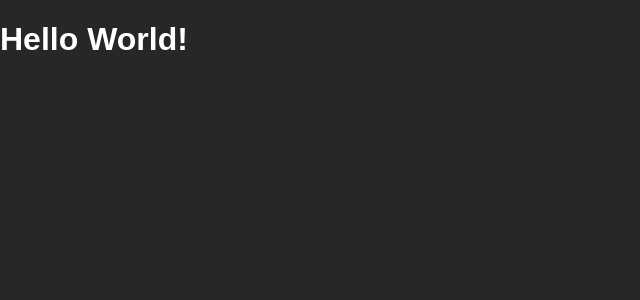
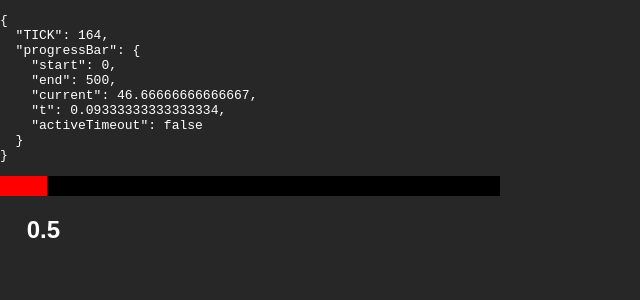
Before and after one commit to Vandesm14/saturn, a React (Vite) app: page / in a window 1280 px wide. Shown: the top 300 px of the page, without its empty margins (0-640 px from the left). Built offline with nearby package versions, Linux system fonts and the light colour scheme.

Commit message:
migrate to zustand

```diff
--- a/package.json
+++ b/package.json
@@ -14,8 +14,10 @@
   "dependencies": {
     "@typescript-eslint/eslint-plugin": "^5.54.1",
     "@typescript-eslint/parser": "^5.54.1",
+    "fast-deep-equal": "^3.1.3",
     "react": "^18.2.0",
-    "react-dom": "^18.2.0"
+    "react-dom": "^18.2.0",
+    "zustand": "^4.3.6"
   },
   "devDependencies": {
     "@types/react": "^18.0.17",
--- a/src/App.tsx
+++ b/src/App.tsx
@@ -1,7 +1,47 @@
 import { createRoot } from 'react-dom/client';
+import React from 'react';
+import { useGame } from './hooks/useGame';
+import { shallow } from 'zustand/shallow';
 
 function App() {
-  return <h1>Hello World!</h1>;
+  const { runTick, state } = useGame();
+
+  React.useEffect(() => {
+    setInterval(() => {
+      runTick();
+    }, 1000 / 30);
+  }, []);
+
+  return (
+    <>
+      <pre>
+        <code>{JSON.stringify(state, null, 2)}</code>
+      </pre>
+      <div
+        style={{
+          width: `${state.progressBar.end}px`,
+          height: '20px',
+          backgroundColor: 'black',
+        }}
+      >
+        <div
+          style={{
+            width: `${state.progressBar.current}px`,
+            height: '20px',
+            backgroundColor: 'red',
+          }}
+        ></div>
+      </div>
+      <h2
+        style={{
+          position: 'absolute',
+          left: `${state.progressBar.current - 20}px`,
+        }}
+      >
+        {(state.progressBar.current / 100).toFixed(1)}
+      </h2>
+    </>
+  );
 }
 
 createRoot(document.getElementById('root')!).render(<App />);
--- a/src/engine/run.ts
+++ b/src/engine/run.ts
@@ -1,6 +1,6 @@
-import { equal } from 'https://deno.land/x/equal@v1.5.0/mod.ts';
-import { applyPartialDiff } from '../utils.ts';
-import { createSystem, System } from './system.ts';
+import equal from 'fast-deep-equal';
+import { applyPartialDiff } from '../utils';
+import { createSystem, System } from './system';
 
 export type LastPropsStore = Map<string, unknown>;
 export type CoreState = {
@@ -24,14 +24,14 @@ export function runTick<S extends CoreState>({
       // @ts-expect-error: FIXME: `t` is unknown because we cannot have `System<S, number>` due to the array of systems being `System<S, unkown>[]`. This is fine for now, but it should be fixed
       (t) => ({ TICK: t + 1 })
     ),
-    createSystem<S>(
-      'LOG',
-      (s) => s,
-      (s) => {
-        console.log(JSON.stringify(s, null, 2));
-        return {};
-      }
-    ),
+    // createSystem<S>(
+    //   'LOG',
+    //   (s) => s,
+    //   (s) => {
+    //     console.log(JSON.stringify(s, null, 2));
+    //     return {};
+    //   }
+    // ),
   ];
 
   return systems.reduce<{
--- a/src/engine/system.ts
+++ b/src/engine/system.ts
@@ -1,4 +1,4 @@
-import { DeepPartial } from '../utils.ts';
+import { DeepPartial } from '../utils';
 
 export interface System<S = unknown, P = unknown> {
   name: string;
--- a/src/mod.ts
+++ b/src/game.ts
@@ -1,10 +1,8 @@
-import { LastPropsStore, runTick } from './src/engine/run.ts';
-import { createSystem, System } from './src/engine/system.ts';
-import { lerp, pick } from './src/utils.ts';
+import { createSystem, System } from './engine/system';
+import { lerp, pick } from './utils';
 
-let lastProps: LastPropsStore = new Map();
 type State = typeof state;
-let state = {
+export const state = {
   TICK: 0,
   progressBar: {
     start: 0,
@@ -15,7 +13,7 @@ let state = {
   },
 };
 
-const systems: System<State, any>[] = [];
+export const systems: System<State, any>[] = [];
 systems.push(
   createSystem<
     State,
@@ -68,14 +66,3 @@ systems.push(
     }
   )
 );
-
-setInterval(() => {
-  const { state: newState, lastProps: newLastProps } = runTick({
-    state,
-    systems,
-    lastProps,
-  });
-
-  state = newState;
-  lastProps = newLastProps;
-}, 1000 / 30);
--- /dev/null
+++ b/src/hooks/useGame.ts
@@ -0,0 +1,31 @@
+import { create } from 'zustand';
+import { runTick } from '../engine/run';
+import { System } from '../engine/system';
+import { state as initState, systems } from '../game';
+
+export interface Game<T> {
+  state: T;
+  lastProps: Map<string, unknown>;
+  systems: System<T>[];
+
+  runTick(): void;
+}
+
+export const useGame = create<Game<typeof initState>>((set, get) => ({
+  state: initState,
+  lastProps: new Map(),
+  systems,
+
+  runTick() {
+    const { state: newState, lastProps: newLastProps } = runTick({
+      state: get().state,
+      systems: get().systems,
+      lastProps: get().lastProps,
+    });
+
+    set({
+      state: newState,
+      lastProps: newLastProps,
+    });
+  },
+}));
```
Also changed, not shown: 1 other file (tests, documents, lock files or other folders).
